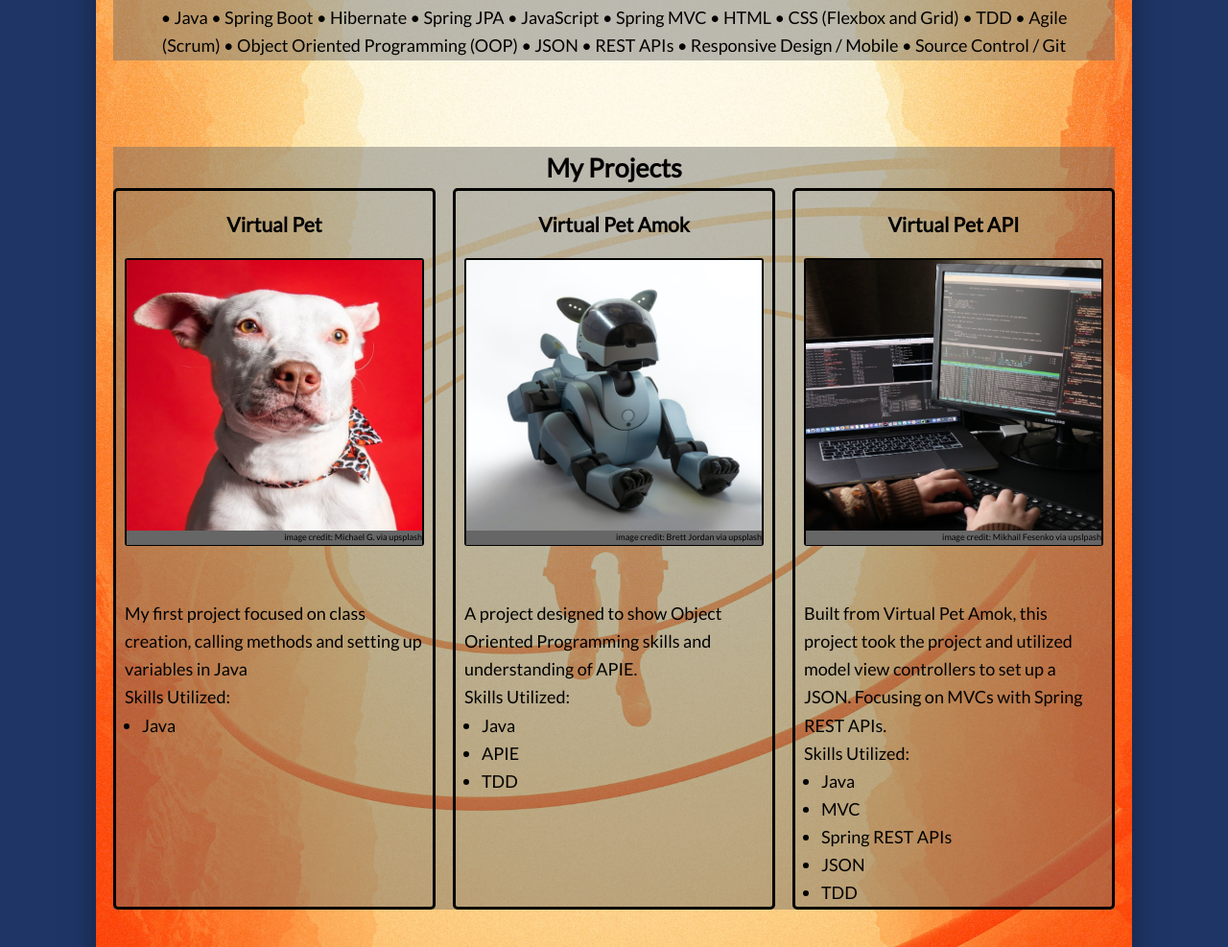
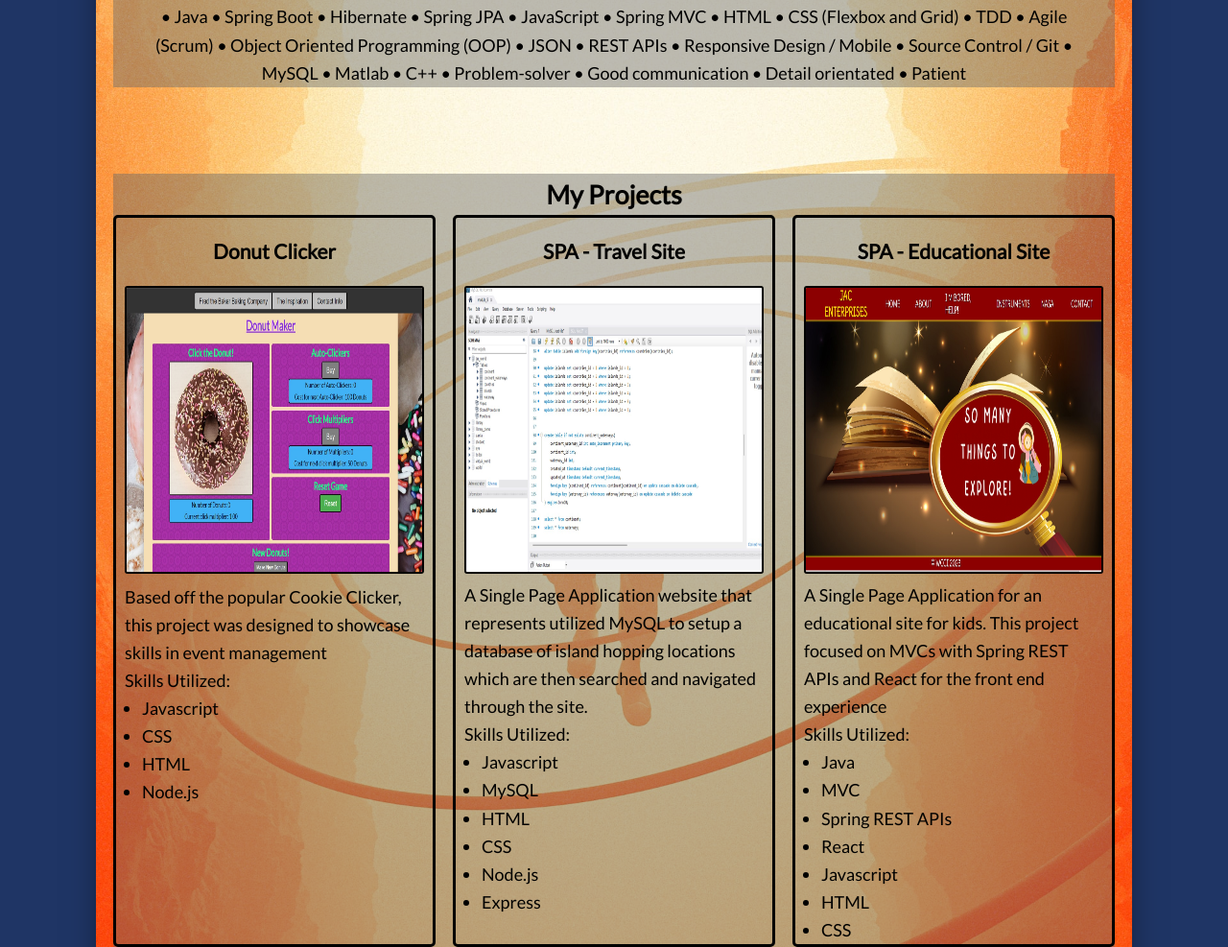
Before and after one commit to campbene/campbene.github.io, a plain HTML site: page index.html in a window 1280 px wide. Shown: the part 410-1397 px from the top of the page at 96% size. Drawn offline with Linux system fonts and the light colour scheme.

Commit message:
updated with current projects

```diff
--- a/index.html
+++ b/index.html
@@ -23,58 +23,66 @@
                 <img src="./assets/profile-image.jpg" alt="Image of Me" class="profile_image">
             </figure>
             <article class="article_about_me">
-                <p>My career as an aerospace test engineer has helped me to develope skills in testing, problem solving, and teamwork. It also taught me effective communication between myself and both teammates and customers. Programming functions to be used with testing data has always been a part of the my job but about a year ago I decided I wanted to further develope my skills as a software developer. So I enrolled in WCCI.  I am excited for the new prospects the new skills I am building will provide and I am eager to see what the future holds.</p>
+                <p>My career as an aerospace test engineer has helped me to develope skills in testing, problem solving, and teamwork. It also taught me effective communication between myself and both teammates and customers. Writing functions to be used with testing data has always been a part of the my job but about a year ago I decided I wanted to further develope my skills as a software developer. So I enrolled in We Can Code It.  I am excited for the new prospects the new skills I am building will provide and I am eager to see what the future holds.</p>
             </article>
         </section>
         <h3 class="aboutMe_skills_header">My Skills</h3>
         <section class="skills">
-            <p class="aboutMe_skills">• Java • Spring Boot • Hibernate • Spring JPA • JavaScript • Spring MVC • HTML • CSS (Flexbox and Grid) • TDD • Agile (Scrum) • Object Oriented Programming (OOP) •  JSON • REST APIs • Responsive Design / Mobile • Source Control / Git</p>
+            <p class="aboutMe_skills">• Java • Spring Boot • Hibernate • Spring JPA • JavaScript • Spring MVC • HTML • CSS (Flexbox and Grid) • TDD • Agile (Scrum) • Object Oriented Programming (OOP) •  JSON • REST APIs • Responsive Design / Mobile • Source Control / Git • MySQL • Matlab • C++ • Problem-solver • Good communication • Detail orientated • Patient</p>
         </section>
         <h2 id="myProjects_title">My Projects</h2>
         <section id="myProjects">
             <article class="projects_column">
-                <h3 class="project_title">Virtual Pet</h3>
+                <h3 class="project_title">Donut Clicker</h3>
                 <figure class="project_figure">
-                    <img src="./assets/michael-g-virtualPet-unsplash.jpg" alt="Virtual Pet image" class="project_figure_image">
-                    <p class="image_credit">image credit: Michael G. via upsplash</p>
-                    <a href="https://github.com/campbene/Virtual-Pet" class="virtual_pet"><input type="button" class="project_button" value="Link!"></a>
+                    <img src="./assets/Donut-maker-screenshot.jpg" alt="Virtual Pet image" class="project_figure_image">
+                    <p class="image_credit"></p>
+                    <!-- <a href="" class="virtual_pet"><input type="button" class="project_button" value=""></a> -->
                 </figure>
-                <p>My first project focused on class creation, calling methods and setting up variables in Java</p>
+                <p>Based off the popular Cookie Clicker, this project was designed to showcase skills in event management</p>
                 <p class="project_skills_heading">Skills Utilized:</p>
                 <ul class="project_skills">
-                    <li class="skills_listItem">Java</li>
+                    <li class="skills_listItem">Javascript</li>
+                    <li class="skills_listItem">CSS</li>
+                    <li class="skills_listItem">HTML</li>
+                    <li class="skills_listItem">Node.js</li>
                 </ul>
             </article>
             <article class="projects_column">
-                <h3 class="project_title">Virtual Pet Amok</h3>
+                <h3 class="project_title">SPA - Travel Site</h3>
                 <figure class="project_figure">
-                    <img src="./assets/brett-jordan-amok-unsplash.jpg" alt="Project image" class="project_figure_image">
-                    <p class="image_credit">image credit: Brett Jordan via upsplash</p>
-                    <a href="https://github.com/2022-October-Java-PT-Classroom/virtual-pet-amok-campbene" class="virtual_pet_amok"><input type="button" class="project_button" value="Link!"></a>
+                    <img src="./assets/SQL.jpg" alt="Project image" class="project_figure_image">
+                    <!-- <p class="image_credit">image credit: Brett Jordan via upsplash</p>
+                    <a href="https://github.com/2022-October-Java-PT-Classroom/virtual-pet-amok-campbene" class="virtual_pet_amok"><input type="button" class="project_button" value="Link!"></a> -->
                 </figure>
-                <p>A project designed to show Object Oriented Programming skills and understanding of APIE. </p>
+                <p>A Single Page Application website that represents utilized MySQL to setup a database of island hopping locations which are then searched and navigated through the site.</p>
                 <p class="project_skills_heading">Skills Utilized:</p>
                 <ul class="project_skills">
-                    <li class="skills_listItem">Java</li>
-                    <li class="skills_listItem">APIE</li>
-                    <li class="skills_listItem">TDD</li>
+                    <li class="skills_listItem">Javascript</li>
+                    <li class="skills_listItem">MySQL</li>
+                    <li class="skills_listItem">HTML</li>
+                    <li class="skills_listItem">CSS</li>
+                    <li class="skills_listItem">Node.js</li>
+                    <li class="skills_listItem">Express</li>
                 </ul>
             </article>
             <article class="projects_column">
-                <h3 class="project_title">Virtual Pet API</h3>
+                <h3 class="project_title">SPA - Educational Site</h3>
                 <figure class="project_figure">
-                    <img src="./assets/mikhail-fesenko-api-unsplash.jpg" alt="Project image" class="project_figure_image">
-                    <p class="image_credit">image credit: Mikhail Fesenko via upslpash</p>
-                    <a href="https://github.com/2022-October-Java-PT-Classroom/virtual-pet-api-campbene" class="virtual_pet_api"><input type="button" class="project_button" value="Link!"></a>
+                    <img src="./assets/SPA_react.jpg" alt="Project image" class="project_figure_image">
+                    <!-- <p class="image_credit">image credit: Mikhail Fesenko via upslpash</p>
+                    <a href="https://github.com/2022-October-Java-PT-Classroom/virtual-pet-api-campbene" class="virtual_pet_api"><input type="button" class="project_button" value="Link!"></a> -->
                 </figure>
-                <p>Built from Virtual Pet Amok, this project took the project and utilized model view controllers to set up a JSON. Focusing on MVCs with Spring REST APIs.</p>
+                <p>A Single Page Application for an educational site for kids. This project focused on MVCs with Spring REST APIs and React for the front end experience</p>
                 <p class="project_skills_heading">Skills Utilized:</p>
                 <ul class="project_skills">
                     <li class="skills_listItem">Java</li>
                     <li class="skills_listItem">MVC</li>
                     <li class="skills_listItem">Spring REST APIs</li>
-                    <li class="skills_listItem">JSON</li>
-                    <li class="skills_listItem">TDD</li>
+                    <li class="skills_listItem">React</li>
+                    <li class="skills_listItem">Javascript</li>
+                    <li class="skills_listItem">HTML</li>
+                    <li class="skills_listItem">CSS</li>
                 </ul>
             </article>
         </section>
```
Also changed, not shown: assets/Donut-maker-screenshot.jpg (added), assets/SPA_react.jpg (added), assets/SQL.jpg (added).
